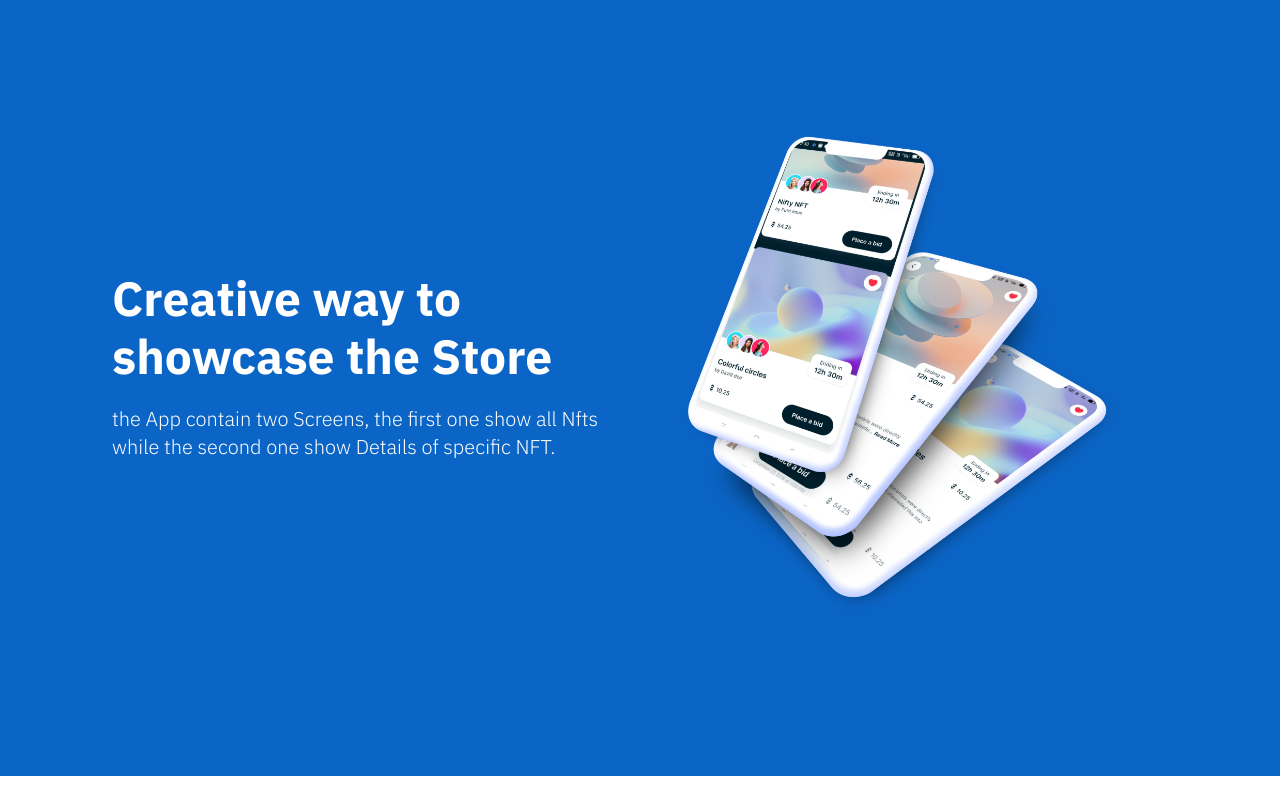
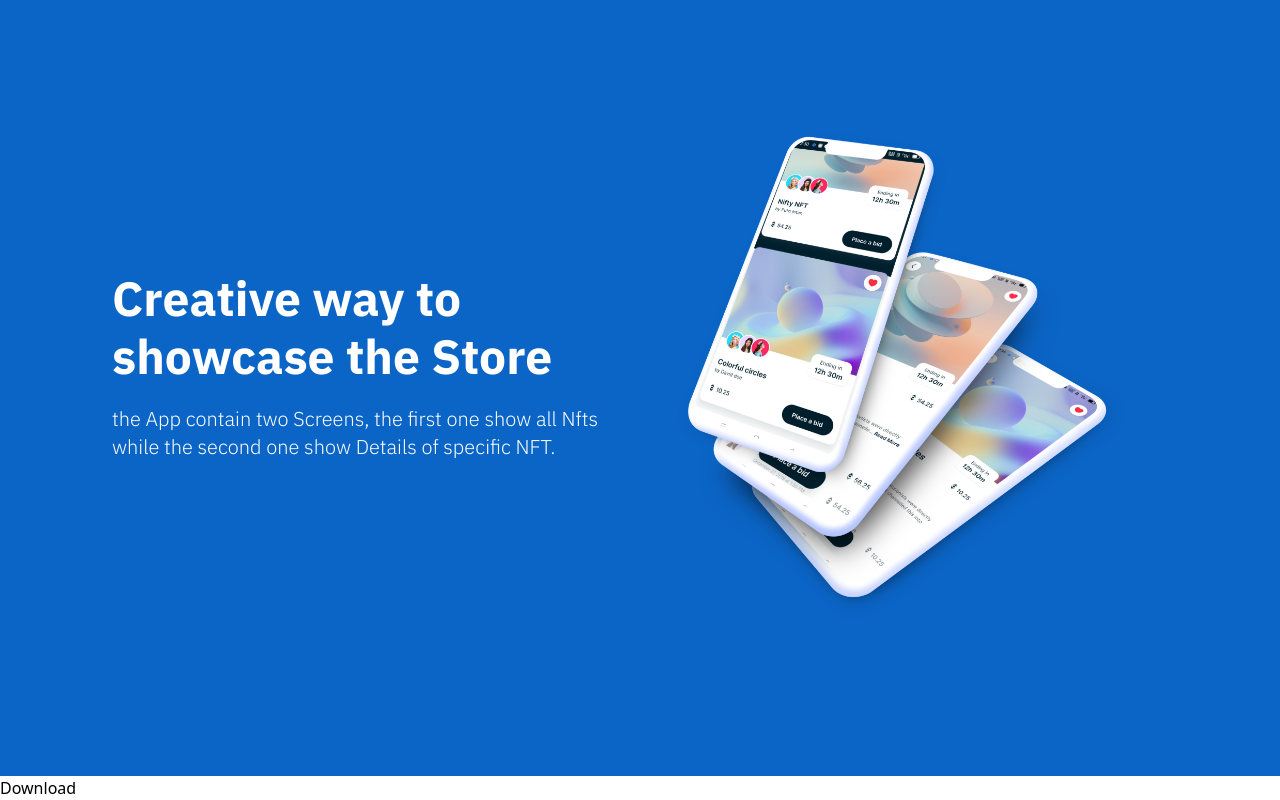
Before and after one commit to shahzaibansari123/Shezi-NftMarketPlaceShowCasePage, a React (Create React App) app: page / in a window 1280 px wide. Shown: the part 2918-3718 px from the top of the page. Before the commit the page ends 3694 px from the top, so only its background shows below. Built offline with nearby package versions, Linux system fonts and the light colour scheme; the HTML template or start-up script is replaced by a standard one.

Commit message:
work complete

```diff
--- a/src/App.js
+++ b/src/App.js
@@ -30,6 +30,7 @@ const App = () => {
         mockupImg={assets.mockup}
         banner="banner02"
       />
+      <Download />
     </>
   );
 };
--- a/src/components/Download.jsx
+++ b/src/components/Download.jsx
@@ -1,4 +1,6 @@
 import React from 'react'
+import styles from './styles/Global'
+import assets from '../assets'
 
 const Download = () => {
   return (
```
